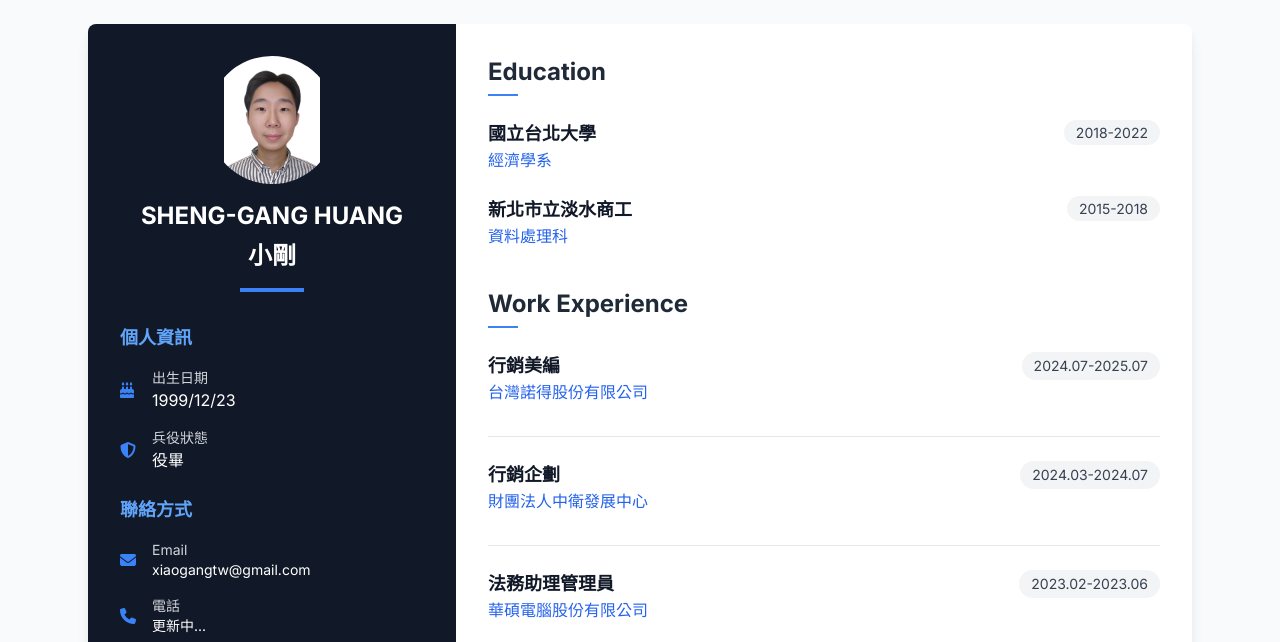
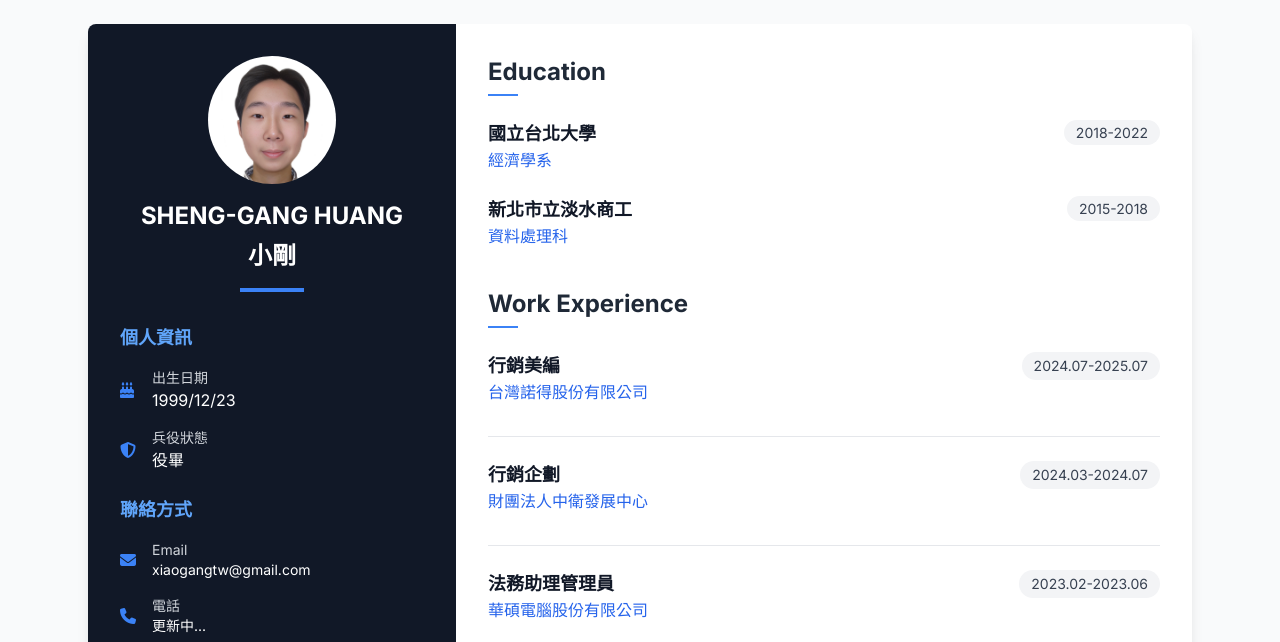
Before and after one commit to xiaogangtw/xiaogangtw.github.io, a plain HTML site: page index.html in a window 1280 px wide. Shown: the top 642 px of the page. Drawn offline with nearby package versions, Linux system fonts and the light colour scheme.

Commit message:
Update index.html

```diff
--- a/index.html
+++ b/index.html
@@ -65,7 +65,7 @@
                 <div class="bg-gray-900 text-white p-8">
                     <div class="text-center mb-8">
                         <div class="w-32 h-32 rounded-full mx-auto mb-4 overflow-hidden">
-                            <img src="profile img.jpg" alt="大頭貼" class="w-full h-full object-contain object-position-top-8">
+                            <img src="profile img.jpg" alt="大頭貼" class="w-full h-full object-cover" style="object-position: center 25%;">
                         </div>
                         <h1 class="text-2xl font-bold mb-2">SHENG-GANG HUANG</h1>
                         <h1 class="text-2xl font-bold mb-4">小剛</h1>
```
